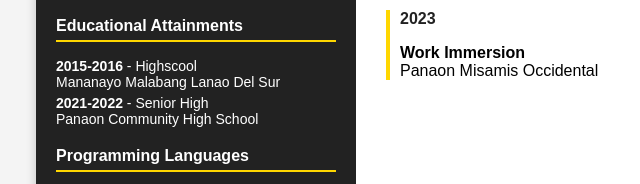
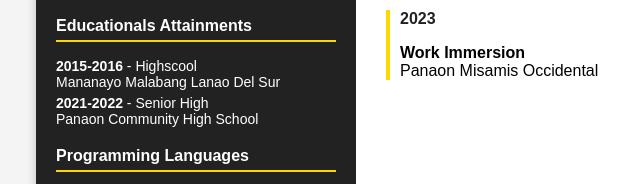
Before and after one commit to IanDuman-ag/CV, a plain HTML site: page cv2.html in a window 1280 px wide. Shown: the part 432-616 px from the top of the page, 154-794 px from the left. Drawn offline with Linux system fonts and the light colour scheme.

Commit message:
Updating

```diff
--- a/cv2.html
+++ b/cv2.html
@@ -31,7 +31,7 @@
             </div>
 
             <div class="education">
-                <h3>Educational Attainments</h3>
+                <h3>Educationals Attainments</h3>
                 <p><strong>2015-2016</strong> - Highscool<br>Mananayo Malabang Lanao Del Sur</p>
                 <p><strong>2021-2022</strong> - Senior High<br>Panaon Community High School</p>
             </div>
```
